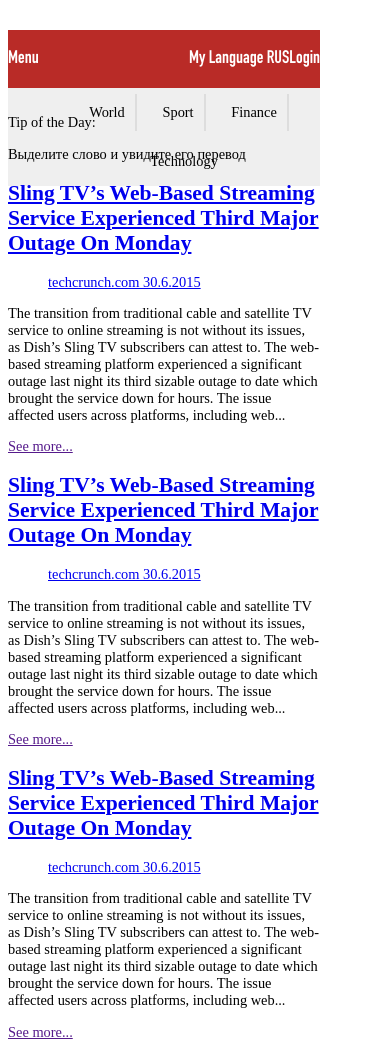
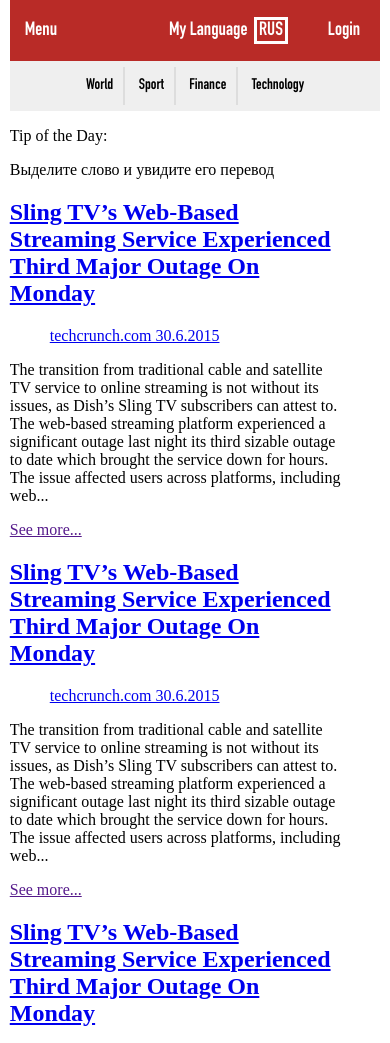
Before and after one commit to WRqw/upvoc-mobile, a plain HTML site: page index.html in a window 390 px wide. Shown: the top 1043 px of the page. Drawn offline with Linux system fonts and the light colour scheme; files that its build step writes are made by us from their sources.

Commit message:
media queries, style for header

```diff
--- a/css/media-queries.css
+++ b/css/media-queries.css
@@ -1,27 +1,35 @@
+@media screen and (max-width: 980px) {
+    #wrapper {
+      width: 95%;
+   }
+   .content {
+    width: 90%;
+   }
+
+}
 @media screen and (max-width: 650px) {
-    #wrapper {
-      width: 90%;
-   }
-   #header {
-      height: auto;
-   }
+
 
 
 }
+
 @media screen and (max-width: 480px) {
-   #header {
-      height: auto;
-        position: static;
-   }
+
    html {
       -webkit-text-size-adjust: none;
    }
-    #wrapper {
-      font-size: 90%;
-      padding: 10px 8px;
-      width: 80%;
-      float: none;
-      margin: 20px 0;
+   .bottom-section a li {
+      font-size: 80%;
+
    }
+   .bottom-section a {
 
-}
+
+   }
+   .bottom-section li {
+      text-align: center;
+
+   }
+   .bottom-section ul {
+    padding-left: 0;
+   }
--- a/css/style.css
+++ b/css/style.css
@@ -43,28 +43,39 @@ header {
 	margin: 0 auto;
 }
 .main-head {
-	height: 70px;
+	font: 19px 'Condensed-Bold', sans-serif;
 
 }
 .menu {
 	float: left;
+	margin-left: 15px;
 }
-.login,
-.my-lang{
+.login {
+	margin-right: 20px;
 	float: right;
+}
+.my-lang {
+	margin-right: 40px;
+	float: right;
+}
+.switch-lang {
+	border: 3px solid white;
+	padding: 1px 2px;
+	margin-left: 3px;
 }
 .top-section {
 	background: #b92b27;
-	font:  18px 'Condensed-Bold', sans-serif;
+
 
 }
 .bottom-section {
 	background: #efefef;
 }
-ul {
+.bottom-section ul {
 	list-style: none;
 	margin: 0;
 	text-align: center;
+	padding-left: 0;
 }
 .main-head a {
 	color: white;
@@ -74,7 +85,7 @@ ul {
 	color: black;
 	display: inline-block;
 	padding: 10px;
-	margin: 6px;
+	margin: 6px 0;
 	border-right: 2px solid #dddddd;
 }
 .bottom-section a:last-child {
--- a/index.html
+++ b/index.html
@@ -4,7 +4,7 @@
 	<meta charset="UTF-8">
 	<title>upvoc</title>
 	<link href="css/style.css" rel="stylesheet" type="text/css ">
-	<link href="media-queries.css" rel="stylesheet" type="text/css">
+	<link href="css/media-queries.css" rel="stylesheet" type="text/css">
 	<meta name="viewport" content="width=device-width; initial-scale=1.0">
 </head>
 <body>
@@ -13,7 +13,7 @@
 			<div class="top-section clearfix">
 				<a href="#"><p class="menu">Menu</p></a>
 				<a href="#"><p class="login">Login</p></a>
-				<a href="#"><p class="my-lang">My Language <a href="#">RUS</a></p></a>
+				<a href="#"><p class="my-lang">My Language <a href="#" class='switch-lang'>RUS</a></p></a>
 			</div>
 			<div class="bottom-section">
 				<ul>
@@ -40,7 +40,7 @@ Third Major Outage On Monday</a></h2>
 				<p class="news"><span></span>The transition from traditional cable and satellite TV service to online streaming is not without its issues, as Dish’s Sling TV subscribers can attest to. The web-based streaming platform experienced a significant outage last night its third sizable outage to date which brought the service down for hours. The issue affected users across platforms, including web...</p>
 				<a href="" class="more-news">See more...</a>
 				</div>
-		</div>
+
 		<div class="novelty">
 				<h2 class="name-news"><a href="#">Sling TV’s Web-Based Streaming Service Experienced
 Third Major Outage On Monday</a></h2>
```
